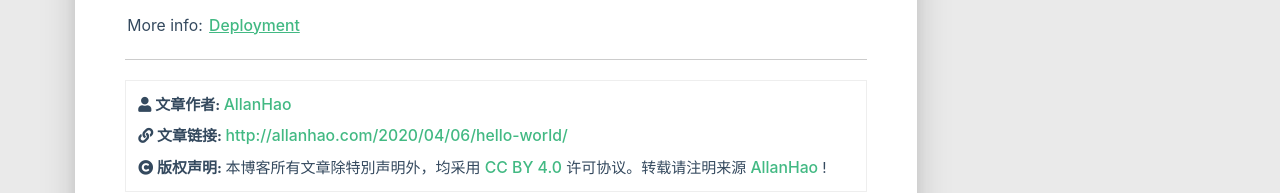
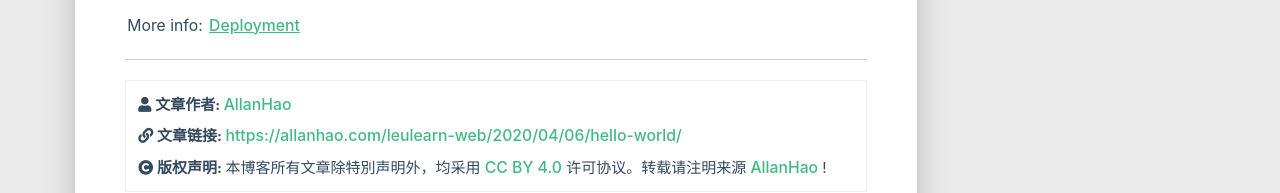
Before and after one commit to leulearn/leulearn.github.io, a plain HTML site: page 2020/04/06/hello-world/index.html in a window 1280 px wide. Shown: the part 1553-1746 px from the top of the page. Drawn offline with Linux system fonts and the light colour scheme; some packages are replaced by stand-ins of ours; no server answers; a script that the page names is missing.

Commit message:
Site updated: 2020-04-07 21:45:24

```diff
--- a/2020/04/06/hello-world/index.html
+++ b/2020/04/06/hello-world/index.html
@@ -34,7 +34,7 @@
     <nav id="headNav" class="bg-color nav-transparent">
         <div id="navContainer" class="nav-wrapper head-container">
             <div class="brand-logo">
-                <a href="/" class="waves-effect waves-light">
+                <a href="/leulearn-web/" class="waves-effect waves-light">
 
                     <img src="/medias/logo.png" class="logo-img" alt="LOGO">
 
@@ -482,7 +482,7 @@
                     </i>
                 </span>
                 <span class="reprint-info">
-                    <a href="http://allanhao.com" rel="external nofollow noreferrer">AllanHao</a>
+                    <a href="https://allanhao.com" rel="external nofollow noreferrer">AllanHao</a>
                 </span>
             </div>
             <div class="reprint__type">
@@ -492,7 +492,7 @@
                     </i>
                 </span>
                 <span class="reprint-info">
-                    <a href="http://allanhao.com/2020/04/06/hello-world/">http://allanhao.com/2020/04/06/hello-world/</a>
+                    <a href="https://allanhao.com/leulearn-web/2020/04/06/hello-world/">https://allanhao.com/leulearn-web/2020/04/06/hello-world/</a>
                 </span>
             </div>
             <div class="reprint__notice">
@@ -505,7 +505,7 @@
                     本博客所有文章除特別声明外，均采用
                     <a href="https://creativecommons.org/licenses/by/4.0/deed.zh" rel="external nofollow noreferrer" target="_blank">CC BY 4.0</a>
                     许可协议。转载请注明来源
-                    <a href="http://allanhao.com" target="_blank">AllanHao</a>
+                    <a href="https://allanhao.com" target="_blank">AllanHao</a>
                     !
                 </span>
             </div>
@@ -698,7 +698,7 @@
                 <i class="far fa-dot-circle"></i>&nbsp;本篇
             </div>
             <div class="card">
-                <a href="/2020/04/06/hello-world/">
+                <a href="/leulearn-web/2020/04/06/hello-world/">
                     <div class="card-image">
 
 
@@ -736,7 +736,7 @@
                 本篇&nbsp;<i class="far fa-dot-circle"></i>
             </div>
             <div class="card">
-                <a href="/2020/04/06/hello-world/">
+                <a href="/leulearn-web/2020/04/06/hello-world/">
                     <div class="card-image">
 
 
@@ -904,7 +904,7 @@ code[class*="language-"], pre[class*="language-"] { white-space: pre !important;
         <div class="col s12 m8 l8 copy-right">
             Copyright&nbsp;&copy;
             <span id="year">2019</span>
-            <a href="http://allanhao.com" target="_blank">AllanHao</a>
+            <a href="https://allanhao.com" target="_blank">AllanHao</a>
             |&nbsp;Powered by&nbsp;<a href="https://hexo.io/" target="_blank">Hexo</a>
             |&nbsp;Theme&nbsp;<a href="https://github.com/blinkfox/hexo-theme-matery" target="_blank">Matery</a>
             <br>
@@ -957,7 +957,7 @@ code[class*="language-"], pre[class*="language-"] { white-space: pre !important;
 
 
 
-    <a href="/atom.xml" class="tooltipped" target="_blank" data-tooltip="RSS 订阅" data-position="top" data-delay="50">
+    <a href="/leulearn-web/atom.xml" class="tooltipped" target="_blank" data-tooltip="RSS 订阅" data-position="top" data-delay="50">
         <i class="fas fa-rss"></i>
     </a>
 
@@ -983,7 +983,7 @@ code[class*="language-"], pre[class*="language-"] { white-space: pre !important;
 <script src="/js/search.js"></script>
 <script type="text/javascript">
 $(function () {
-    searchFunc("/" + "search.xml", 'searchInput', 'searchResult');
+    searchFunc("/leulearn-web/" + "search.xml", 'searchInput', 'searchResult');
 });
 </script>
     <!-- 回到顶部按钮 -->
```
Also changed, not shown: about/index.html (+8 -8 lines), archives/2020/04/index.html (+7 -7 lines), archives/2020/index.html (+7 -7 lines), archives/index.html (+7 -7 lines), categories/index.html (+4 -4 lines), contact/index.html (+4 -4 lines), index.html (+6 -6 lines), tags/index.html (+4 -4 lines).
